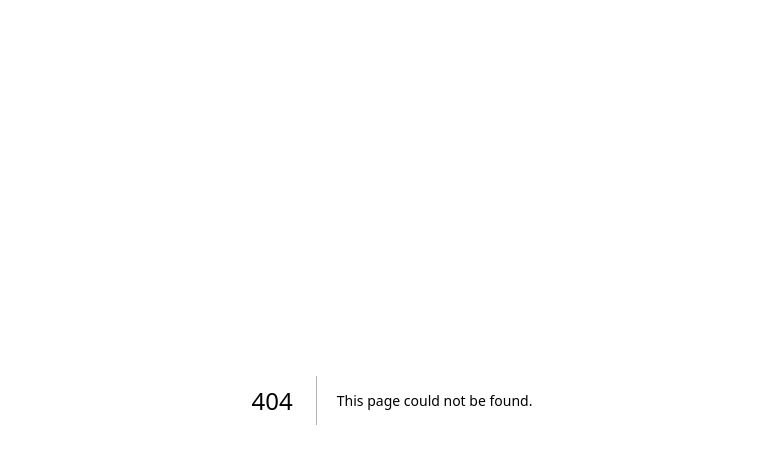
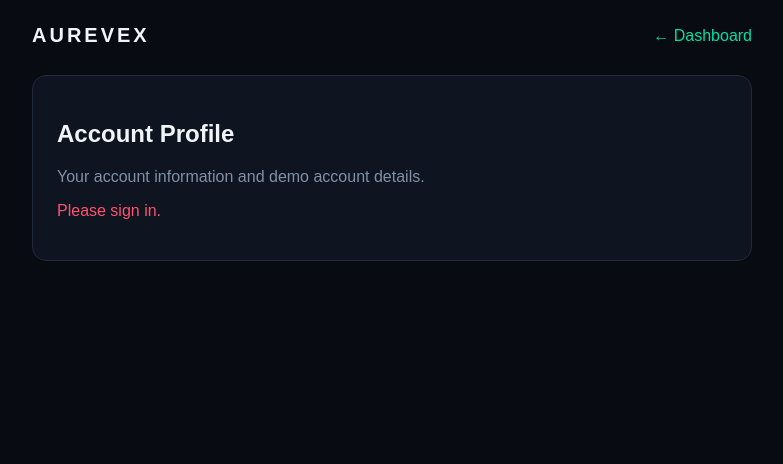
Before and after one commit to amjimmy254/aurevex, a Next.js app: page /profile in a window 1280 px wide. Before the commit this address had no page. Shown: the top 464 px of the page, without its empty margins (248-1031 px from the left). Built offline with nearby package versions, Linux system fonts and the light colour scheme; no server answers.

Commit message:
Create ProfilePage component to display user profile
This component fetches and displays user profile information, including account details and virtual balance. It handles loading and error states appropriately.

```diff
--- /dev/null
+++ b/app/profile/page.tsx
@@ -0,0 +1,198 @@
+"use client";
+
+import { useEffect, useState } from "react";
+
+type Profile = {
+  id: string;
+  name: string;
+  email: string;
+  accountType: string;
+  virtualBalance: number;
+};
+
+export default function ProfilePage() {
+  const [profile, setProfile] = useState<Profile | null>(null);
+  const [error, setError] = useState("");
+  const [loading, setLoading] = useState(true);
+
+  useEffect(() => {
+    fetch("/api/profile", { cache: "no-store" })
+      .then(async (response) => {
+        const data = await response.json();
+
+        if (!response.ok) {
+          throw new Error(
+            data.error || "Could not load profile."
+          );
+        }
+
+        setProfile(data.profile);
+      })
+      .catch((error) => {
+        setError(error.message);
+      })
+      .finally(() => {
+        setLoading(false);
+      });
+  }, []);
+
+  return (
+    <main
+      style={{
+        minHeight: "100vh",
+        background: "#080b12",
+        color: "#f1f5f9",
+        fontFamily: "Arial, sans-serif",
+        padding: 24,
+      }}
+    >
+      <div style={{ maxWidth: 720, margin: "auto" }}>
+        <header
+          style={{
+            display: "flex",
+            justifyContent: "space-between",
+            alignItems: "center",
+            marginBottom: 28,
+          }}
+        >
+          <strong style={{ letterSpacing: 3, fontSize: 20 }}>
+            AUREVEX
+          </strong>
+
+          <a
+            href="/"
+            style={{
+              color: "#00dfa2",
+              textDecoration: "none",
+            }}
+          >
+            ← Dashboard
+          </a>
+        </header>
+
+        <section
+          style={{
+            background: "#0e1521",
+            border: "1px solid #1f2b3d",
+            borderRadius: 14,
+            padding: 24,
+          }}
+        >
+          <h1>Account Profile</h1>
+
+          <p style={{ color: "#8190a5" }}>
+            Your account information and demo account details.
+          </p>
+
+          {loading && <p>Loading profile...</p>}
+
+          {error && (
+            <p role="alert" style={{ color: "#ff526d" }}>
+              {error}
+            </p>
+          )}
+
+          {profile && (
+            <>
+              <div style={{ marginTop: 24 }}>
+                <Info
+                  label="Display name"
+                  value={profile.name}
+                />
+
+                <Info
+                  label="Email"
+                  value={profile.email}
+                />
+
+                <Info
+                  label="Account ID"
+                  value={profile.id}
+                />
+
+                <Info
+                  label="Account type"
+                  value="Demo account"
+                />
+              </div>
+
+              <div
+                style={{
+                  marginTop: 24,
+                  padding: 18,
+                  borderRadius: 10,
+                  background: "#092b21",
+                  border: "1px solid #1d6046",
+                }}
+              >
+                <div
+                  style={{
+                    color: "#00dfa2",
+                    fontSize: 12,
+                    fontWeight: 700,
+                  }}
+                >
+                  VIRTUAL DEMO BALANCE
+                </div>
+
+                <div
+                  style={{
+                    fontSize: 28,
+                    fontWeight: 800,
+                    marginTop: 8,
+                  }}
+                >
+                  $
+                  {profile.virtualBalance.toLocaleString(
+                    undefined,
+                    {
+                      minimumFractionDigits: 2,
+                      maximumFractionDigits: 2,
+                    }
+                  )}
+                </div>
+
+                <small style={{ color: "#9aabc0" }}>
+                  Virtual funds only. Not real money.
+                  Cannot be withdrawn.
+                </small>
+              </div>
+            </>
+          )}
+        </section>
+      </div>
+    </main>
+  );
+}
+
+function Info({
+  label,
+  value,
+}: {
+  label: string;
+  value: string;
+}) {
+  return (
+    <div
+      style={{
+        paddingBottom: 12,
+        marginBottom: 12,
+        borderBottom: "1px solid #1f2b3d",
+      }}
+    >
+      <div
+        style={{
+          color: "#8190a5",
+          fontSize: 12,
+          marginBottom: 6,
+        }}
+      >
+        {label}
+      </div>
+
+      <div style={{ overflowWrap: "anywhere" }}>
+        {value}
+      </div>
+    </div>
+  );
+}
```
